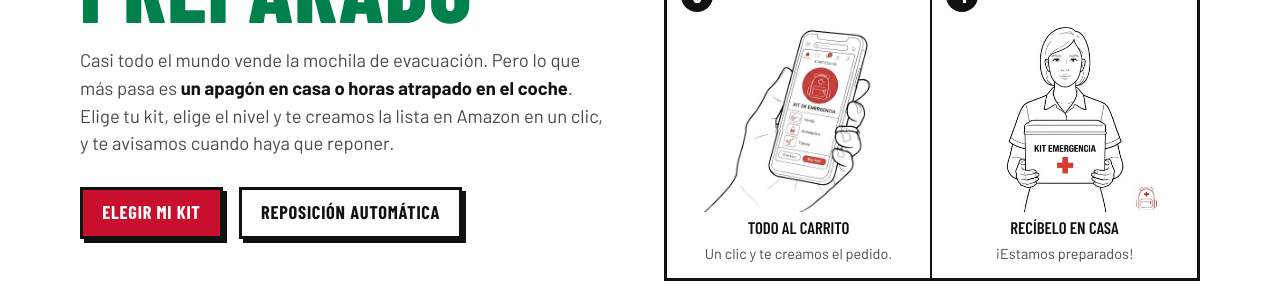
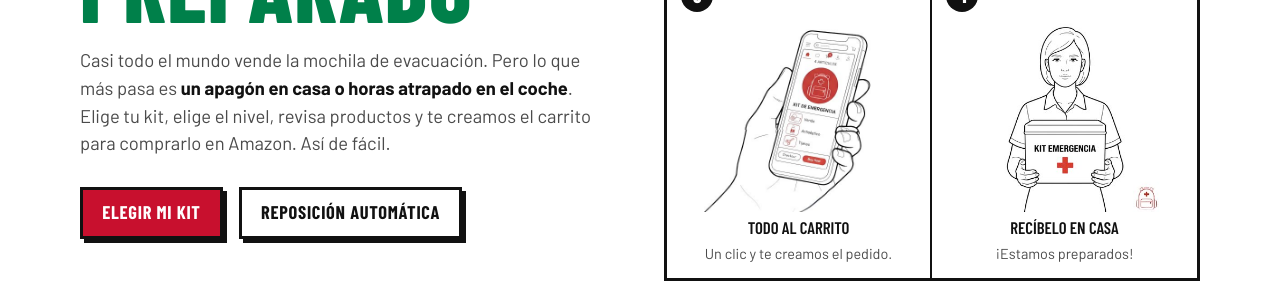
Before and after one commit to lucilayun-ux/elpreparista, a Jekyll site: the page index.html, which Jekyll copies as it is, in a window 1280 px wide and 900 px high, scrolled down 336 px. Shown: the part 183-483 px from the top of the window. Built offline with Jekyll 4.4.1, drawn with Linux system fonts in a browser that asks for light colours.

Commit message:
Portada: nueva entradilla «Así de fácil»
Co-Authored-By: Claude Opus 5.5 <noreply@anthropic.com>
Claude-Session: https://claude.ai/code/session_01V7PVvrC8Dt7YxBNA65S9m6

```diff
--- a/index.html
+++ b/index.html
@@ -278,7 +278,7 @@ footer .wrap { display: grid; gap: .6rem; }
     <div>
       <span class="alert cap">En caso de alerta</span>
       <h1>Tu kit de emergencia está <em>preparado</em></h1>
-      <p class="lede">Casi todo el mundo vende la mochila de evacuación. Pero lo que más pasa es <strong>un apagón en casa o horas atrapado en el coche</strong>. Elige tu kit, elige el nivel y te creamos la lista en Amazon en un clic, y te avisamos cuando haya que reponer.</p>
+      <p class="lede">Casi todo el mundo vende la mochila de evacuación. Pero lo que más pasa es <strong>un apagón en casa o horas atrapado en el coche</strong>. Elige tu kit, elige el nivel, revisa productos y te creamos el carrito para comprarlo en Amazon. Así de fácil.</p>
       <div class="ctas">
         <a class="btn red" href="#kits">Elegir mi kit</a>
         <a class="btn" href="#reposicion">Reposición automática</a>
```
